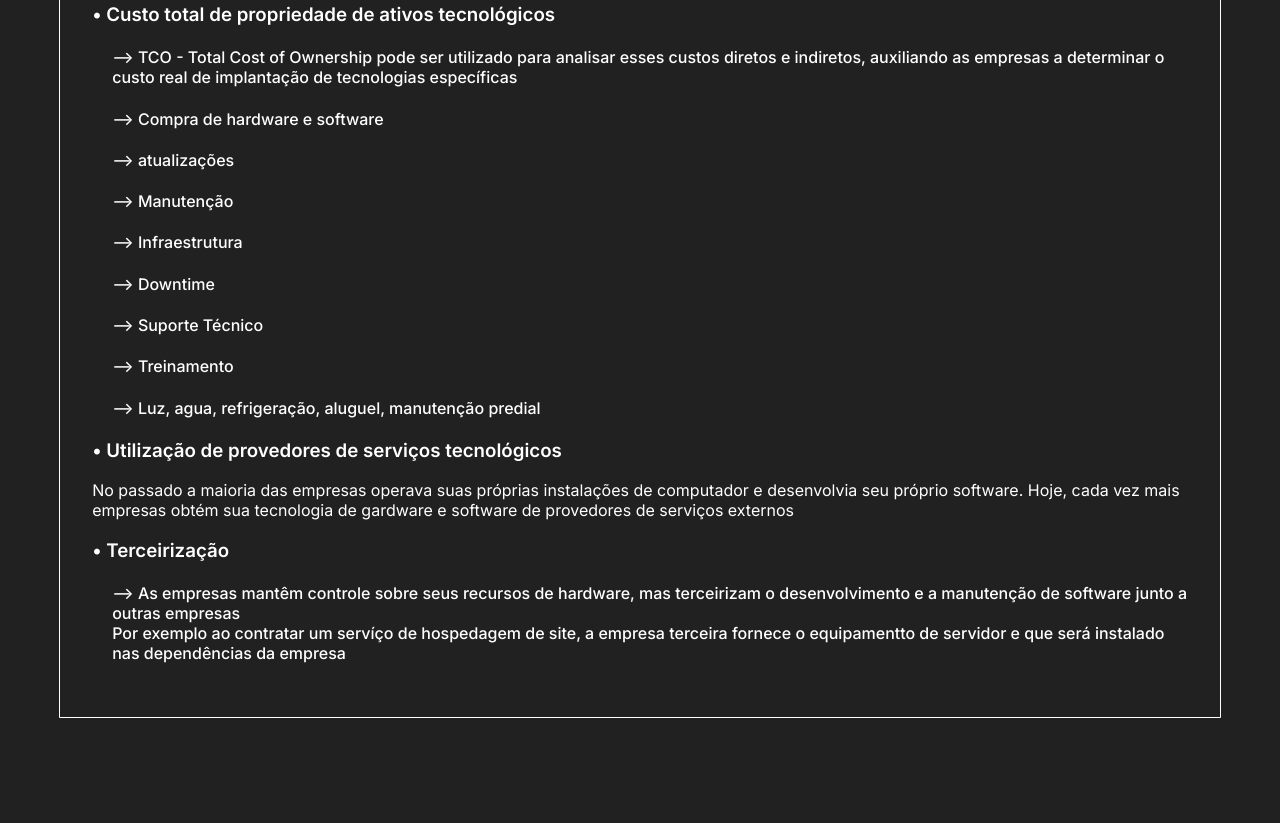
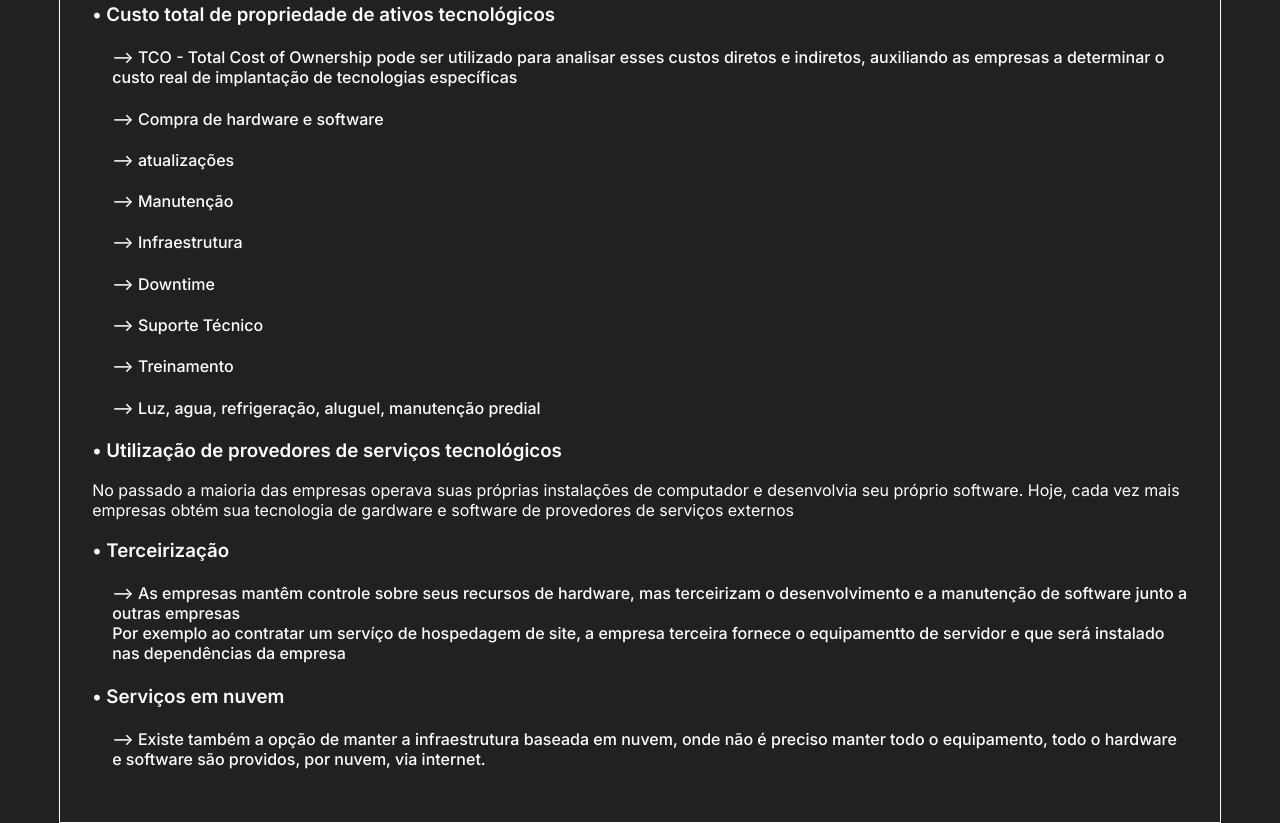
Before and after one commit to dd-henry/SIPesquisa, a plain HTML site: page index.html in a window 1280 px wide. Shown: the part 8795-9618 px from the top of the page. Before the commit the page ends 9521 px from the top, so only its background shows below. Drawn offline with Linux system fonts and the light colour scheme.

Commit message:
Update index.html

```diff
--- a/index.html
+++ b/index.html
@@ -343,6 +343,9 @@
       <h3  > Terceirização</h3>
       <h4>As empresas mantêm controle sobre seus recursos de hardware, mas terceirizam o desenvolvimento e a manutenção de software junto a outras empresas<br> Por exemplo ao contratar um servíço de hospedagem de site, a empresa terceira fornece o equipamentto de servidor e que será instalado nas dependências da empresa </h4>
 
+      <h3>Serviços em nuvem</h3>
+      <h4>Existe também a opção de manter a infraestrutura baseada em nuvem, onde não é preciso manter todo o equipamento, todo o hardware e software são providos, por nuvem, via internet.</h4>
+
     </div>
 
 
```
